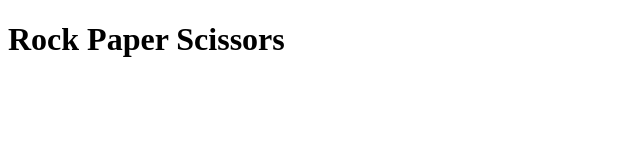
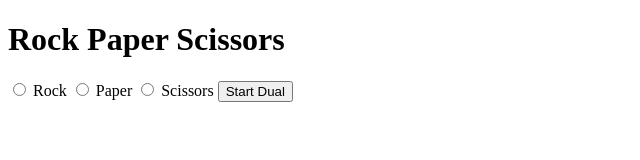
Before and after one commit to WesleyHancock/RockPaperScissors, a plain HTML site: page index.html in a window 1280 px wide. Shown: the whole page, without its empty margins (0-640 px from the left). Drawn offline with Linux system fonts and the light colour scheme.

Commit message:
04 - Added userOptions to html

```diff
--- a/index.html
+++ b/index.html
@@ -9,5 +9,18 @@
 <body>
     <h1>Rock Paper Scissors</h1>
 
+    <div class="userOptions">
+        <input type="radio" id="rock" name="userSelection" value="rock">
+        <label for="rock">Rock</label>
+
+        <input type="radio" id="paper" name="userSelection" value="paper">
+        <label for="paper">Paper</label>
+
+        <input type="radio" id="scissors" name="userSelection" value="scissors">
+        <label for="scissors">Scissors</label>
+
+        <button class="startDual">Start Dual</button>
+    </div>
+
 </body>
 </html>
```
